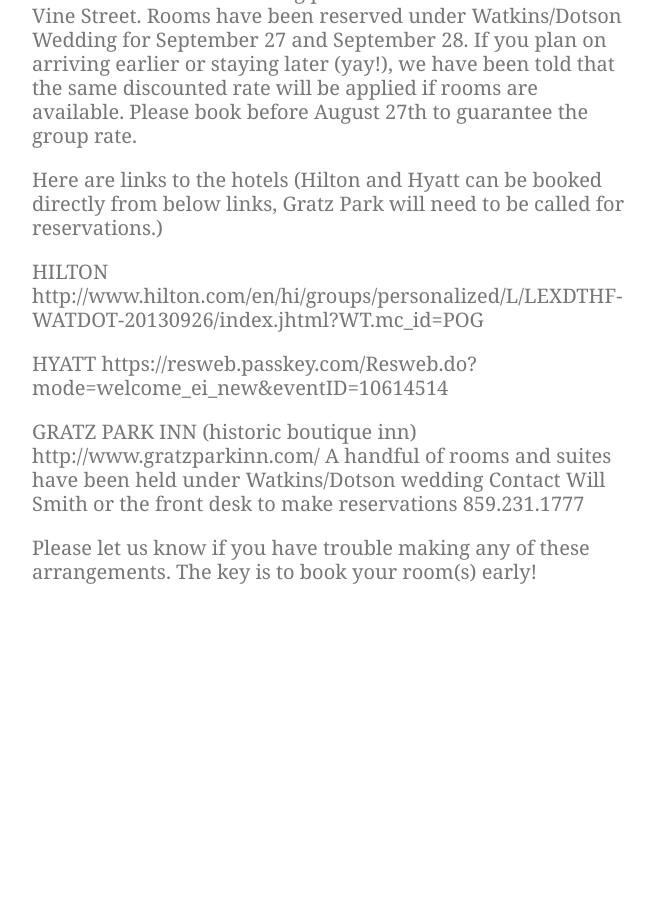
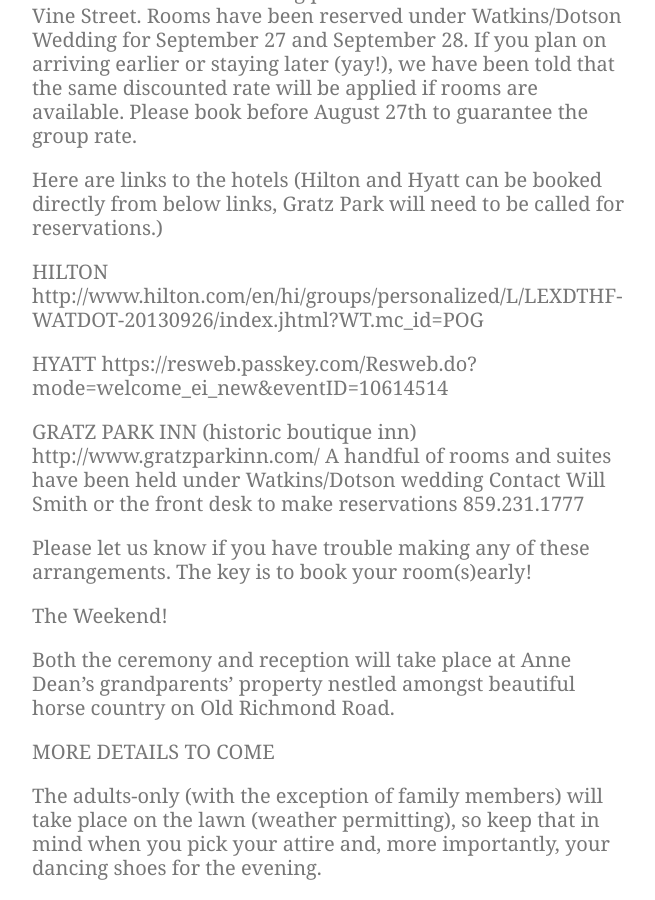
Before and after one commit to nikolaiwarner/annedeanandrand.com, a Jekyll site: the page built from index.md, in a window 1280 px wide and 900 px high, scrolled down 4249 px. Shown: the whole window, without its empty margins (308-963 px from the left). Built offline with Jekyll 4.4.1, drawn with Linux system fonts in a browser that asks for light colours; nearby versions of some CDN libraries; before the commit the page ends 4853 px from its top, so only the background shows below that.

Commit message:
Update index.md

```diff
--- a/index.md
+++ b/index.md
@@ -110,4 +110,12 @@ A handful of rooms and suites have been held under Watkins/Dotson wedding
 Contact Will Smith or the front desk to make reservations
 859.231.1777
 
-Please let us know if you have trouble making any of these arrangements. The key is to book your room(s) early!
+Please let us know if you have trouble making any of these arrangements. The key is to book your room(s)early!
+
+The Weekend!
+
+Both the ceremony and reception will take place at Anne Dean's grandparents' property nestled amongst beautiful horse country on Old Richmond Road.
+
+MORE DETAILS TO COME
+
+The adults-only (with the exception of family members) will take place on the lawn (weather permitting), so keep that in mind when you pick your attire and, more importantly, your dancing shoes for the evening.
```
Also changed, not shown: other parts of index.md (+1 -1 lines).
